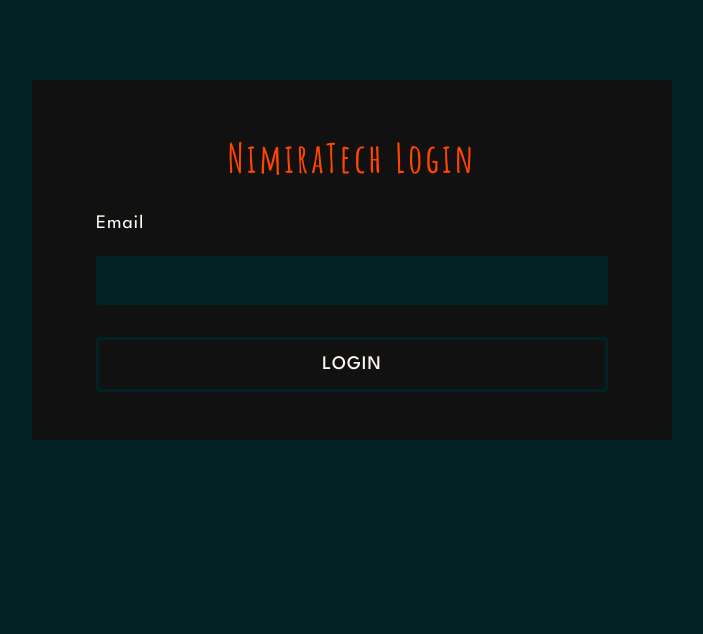
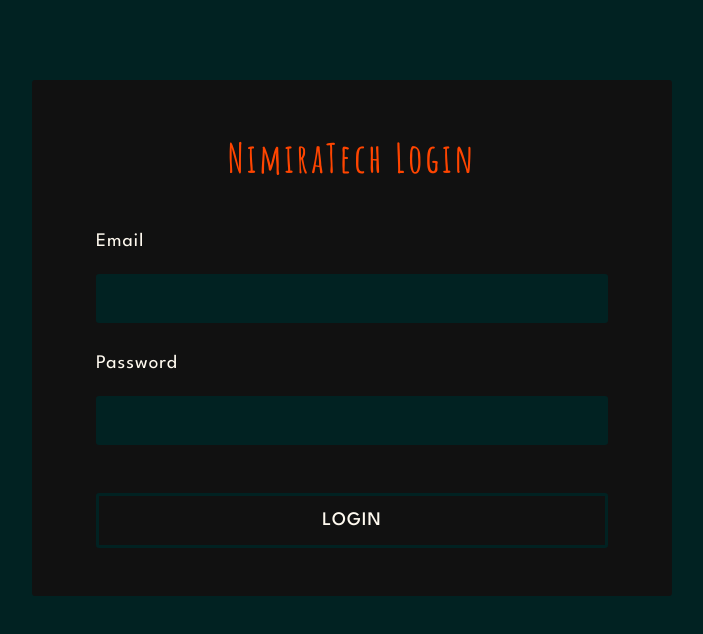
Before and after one commit to Nimira43/HTMX-Login-Form, a website: page temp.html in a window 1280 px wide. Shown: the whole page, without its empty margins (288-991 px from the left). Drawn offline with Linux system fonts and the light colour scheme.

Commit message:
Added password field

```diff
--- a/public/style.css
+++ b/public/style.css
@@ -26,7 +26,8 @@
   letter-spacing: 3px;
   color: #ff4500;
   text-align: center;
-  margin: 20px;
+  margin-top: 20px;
+  margin-bottom: 50px;
 }
 
 form {
@@ -44,7 +45,6 @@
 
 form label {
   display: block;
-  margin-top: 2rem;
   margin-bottom: 1.5rem;
   font-weight: 400;
   font-size: 1.2rem;
@@ -76,7 +76,7 @@
   text-transform: uppercase;
   cursor: pointer;
   padding: 1rem 1.5rem;
-  margin-top: 0;
+  margin-top: 1rem;
   border: 3px solid #012222;
   border-radius: 3px;
   background: transparent;
--- a/temp.html
+++ b/temp.html
@@ -20,6 +20,15 @@
         >
         <p class="error"></p>
       </div>
+      <div class="control">
+        <label for="password">Password</label>
+        <input
+          type="password"
+          name="password"
+          id="password"
+        >
+        <p class="error"></p>
+      </div>
       <p>
         <button type="submit">Login</button>
       </p>
```
